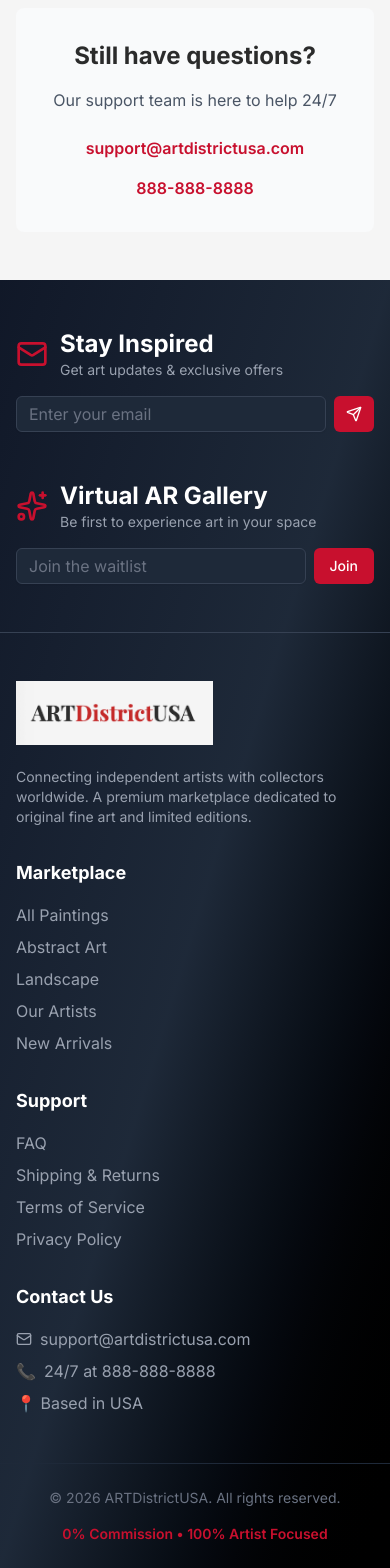
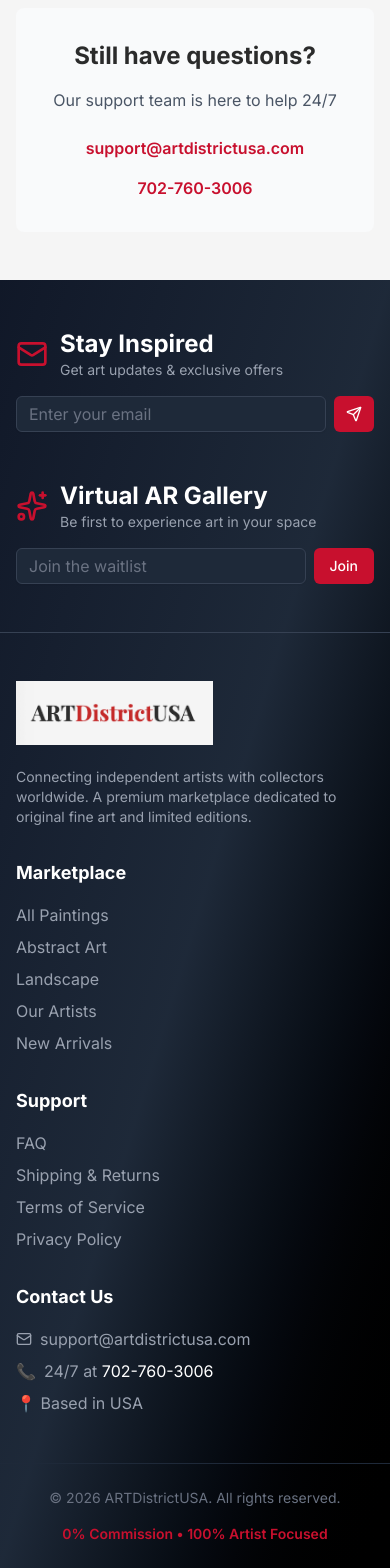
Before and after one commit to HEKA-ADUSA/artdistrictusa-frontend, a Next.js app: page /faq in a window 390 px wide. Shown: the part 3814-5382 px from the top of the page. Built offline with nearby package versions, Linux system fonts and the light colour scheme.

Commit message:
Update phone number to 702-760-3006 across site
- Footer: 24/7 support number
- Terms page: Contact section
- Privacy page: Contact section
- Shipping page: Customer service
- FAQ page: Contact info

All numbers now clickable with tel: links

```diff
--- a/src/app/faq/page.tsx
+++ b/src/app/faq/page.tsx
@@ -119,7 +119,7 @@ export default function FAQPage() {
                     </a>
                     <span className="hidden sm:inline">|</span>
                     <a href="tel:+18888888888" className="text-primary hover:underline font-semibold">
-                        888-888-8888
+                        <a href="tel:+17027603006" className="text-primary hover:underline">702-760-3006</a>
                     </a>
                 </div>
             </div>
--- a/src/app/privacy/page.tsx
+++ b/src/app/privacy/page.tsx
@@ -200,7 +200,7 @@ export default function PrivacyPage() {
                     </p>
                     <p className="text-gray-700 mt-4">
                         <strong>Email:</strong> <a href="mailto:privacy@artdistrictusa.com" className="text-primary hover:underline">privacy@artdistrictusa.com</a><br />
-                        <strong>Phone:</strong> <a href="tel:+18888888888" className="text-primary hover:underline">888-888-8888</a><br />
+                        <strong>Phone:</strong> <a href="tel:+17027603006" className="text-primary hover:underline">702-760-3006</a><br />
                         <strong>Mail:</strong> ARTDistrictUSA Privacy Team, [Address], USA
                     </p>
                 </section>
--- a/src/app/shipping/page.tsx
+++ b/src/app/shipping/page.tsx
@@ -132,7 +132,7 @@ export default function ShippingPage() {
                     </a>
                     <span className="hidden sm:inline">|</span>
                     <a href="tel:+18888888888" className="text-primary hover:underline font-semibold">
-                        888-888-8888
+                        <a href="tel:+17027603006" className="text-primary hover:underline">702-760-3006</a>
                     </a>
                 </div>
             </section>
--- a/src/app/terms/page.tsx
+++ b/src/app/terms/page.tsx
@@ -149,7 +149,7 @@ export default function TermsPage() {
                     </p>
                     <p className="text-gray-700 mt-2">
                         <strong>Email:</strong> <a href="mailto:legal@artdistrictusa.com" className="text-primary hover:underline">legal@artdistrictusa.com</a><br />
-                        <strong>Phone:</strong> <a href="tel:+18888888888" className="text-primary hover:underline">888-888-8888</a>
+                        <strong>Phone:</strong> <a href="tel:+17027603006" className="text-primary hover:underline">702-760-3006</a>
                     </p>
                 </section>
             </div>
--- a/src/components/shared/Footer.tsx
+++ b/src/components/shared/Footer.tsx
@@ -151,7 +151,7 @@ export function Footer() {
                             <li className="flex items-center gap-2">
                                 📞
                                 <a href="tel:+18888888888" className="hover:text-primary transition-colors">
-                                    24/7 at 888-888-8888
+                                    24/7 at <a href="tel:+17027603006" className="text-white hover:underline">702-760-3006</a>
                                 </a>
                             </li>
                             <li>📍 Based in USA</li>
```
